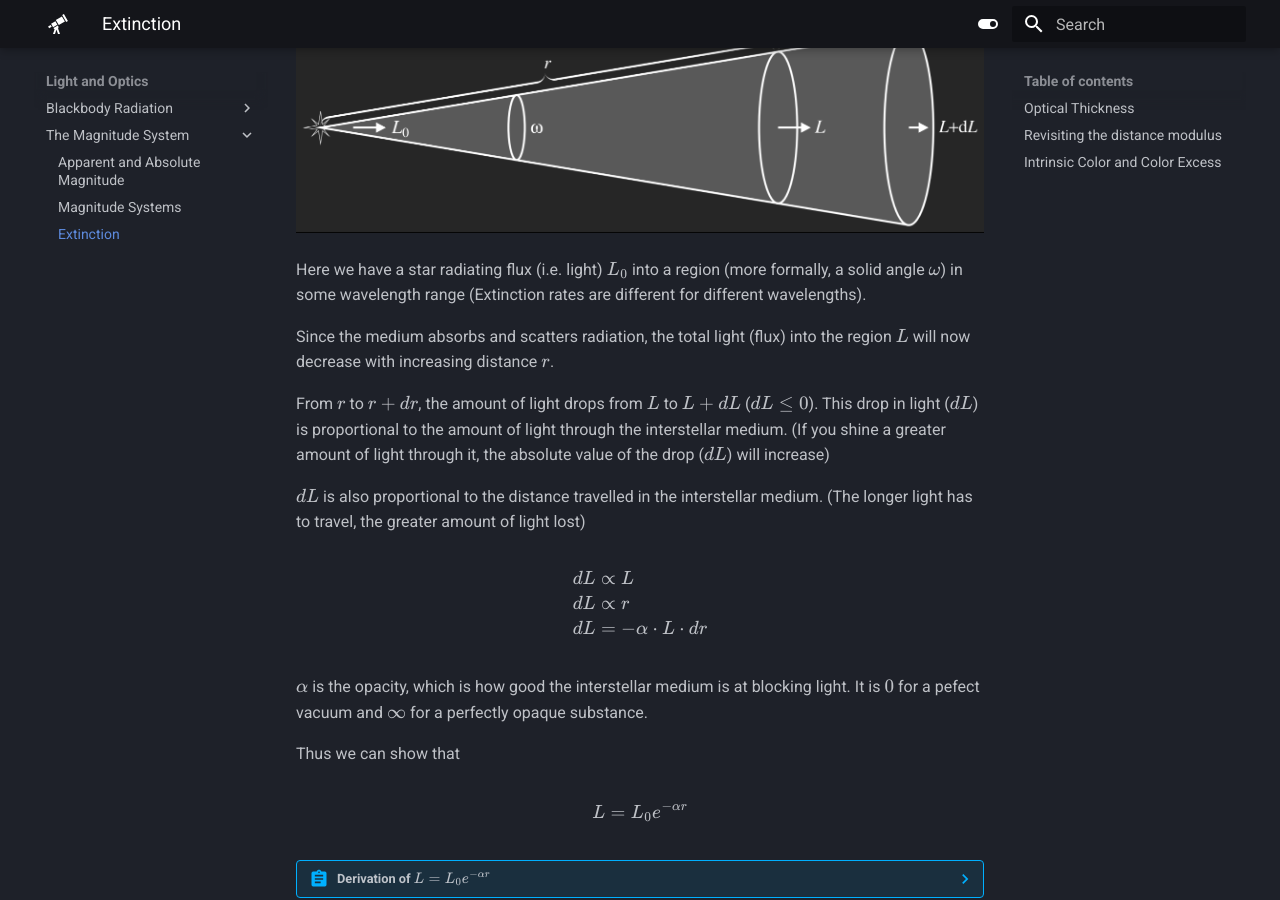
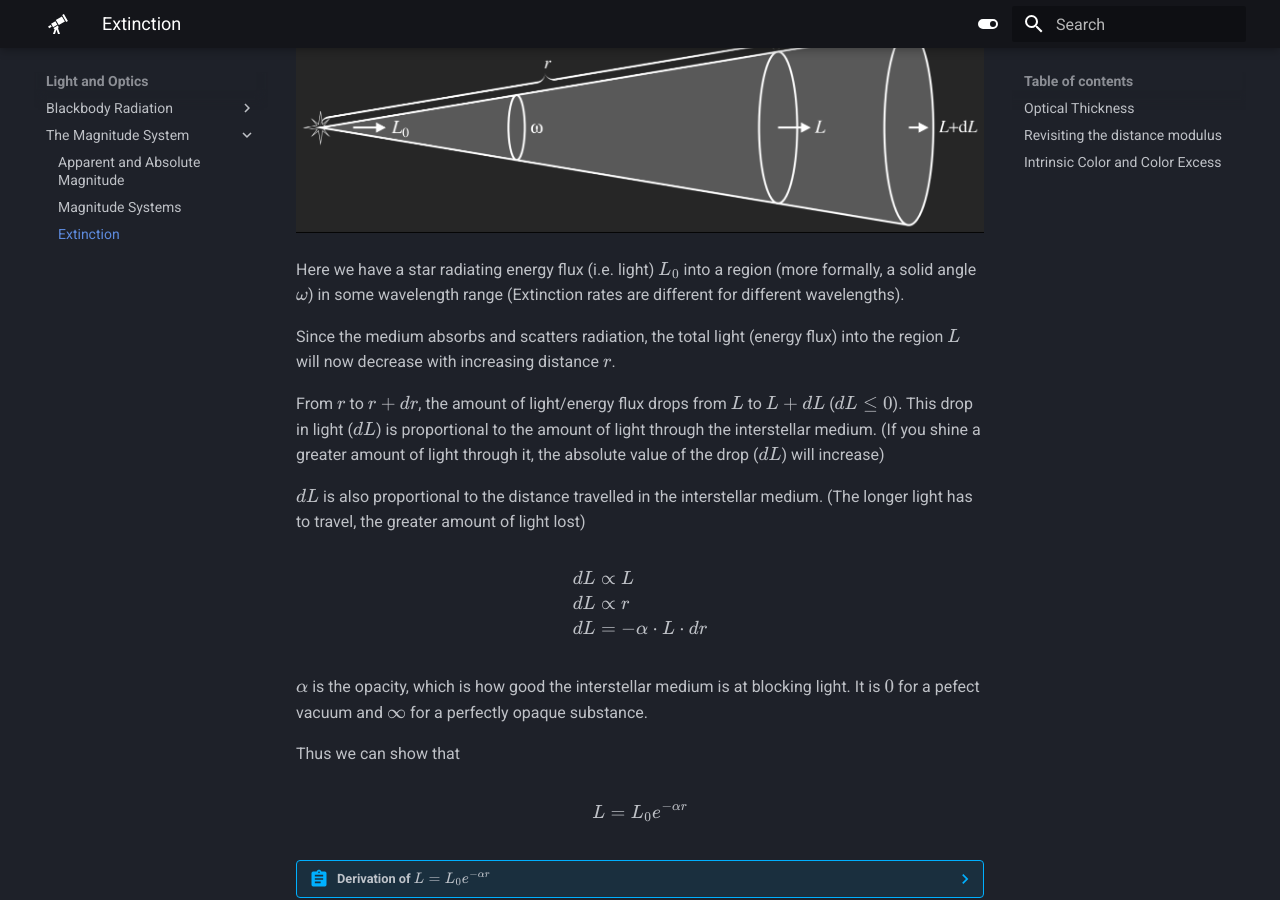
Before and after one commit to nushastro/website, an MkDocs documentation site: the page built from docs/optics/magnitude/extinction.md, in a window 1280 px wide and 900 px high, scrolled down 375 px. Built offline with MkDocs 1.6.1 and Material for MkDocs 9.7.7, drawn with Linux system fonts in a browser that asks for light colours.

Commit message:
energy flux

```diff
--- a/docs/optics/magnitude/extinction.md
+++ b/docs/optics/magnitude/extinction.md
@@ -8,11 +8,11 @@ All of these radiation loses are called _extinction_.
 ![](../img/cone_of_light.png#only-light)
 ![](../img/cone_of_light_dark.png#only-dark)
 
-Here we have a star radiating flux (i.e. light) $L_0$ into a region (more formally, a solid angle $\omega$) in some wavelength range (Extinction rates are different for different wavelengths).
+Here we have a star radiating energy flux (i.e. light) $L_0$ into a region (more formally, a solid angle $\omega$) in some wavelength range (Extinction rates are different for different wavelengths).
 
-Since the medium absorbs and scatters radiation, the total light (flux) into the region $L$ will now decrease with increasing distance $r$.
+Since the medium absorbs and scatters radiation, the total light (energy flux) into the region $L$ will now decrease with increasing distance $r$.
 
-From $r$ to $r+dr$, the amount of light drops from $L$ to $L+dL$ ($dL\leq0$).
+From $r$ to $r+dr$, the amount of light/energy flux drops from $L$ to $L+dL$ ($dL\leq0$).
 This drop in light ($dL$) is proportional to the amount of light through the interstellar medium. (If you shine a greater amount of light through it, the absolute value of the drop ($dL$) will increase)
 
 $dL$ is also proportional to the distance travelled in the interstellar medium. (The longer light has to travel, the greater amount of light lost)
@@ -42,7 +42,7 @@ $$
     \end{align*}
     $$
 
-    As $r$ goes from $0$ to $r$, light (flux) goes to $L_0$ to $L$:
+    As $r$ goes from $0$ to $r$, light (energy flux) goes to $L_0$ to $L$:
 
     $$\begin{align*}
     \int^L_{L_0} \frac{dL}{L} &= -\alpha \int^r_0 dr \\
@@ -101,7 +101,7 @@ where $r$ is the distance to the star, and $a=2.5\alpha\log e$ being the extinct
 
     where $F_r$ is the flux density at a distance $r$ away and $F_{10 \text{pc}$ is the flux density 10 parsecs away without extinction
 
-    Now we need to express $F_r$ and $F_{10 \text{pc}}$. We can show that the amount of light at $r$ is
+    Now we need to express $F_r$ and $F_{10 \text{pc}}$. We can show that the amount of light/energy flux at $r$ is
 
     $$L=\text{area}\times\text{flux density} = \omega r^2 F_r$$
 
```
